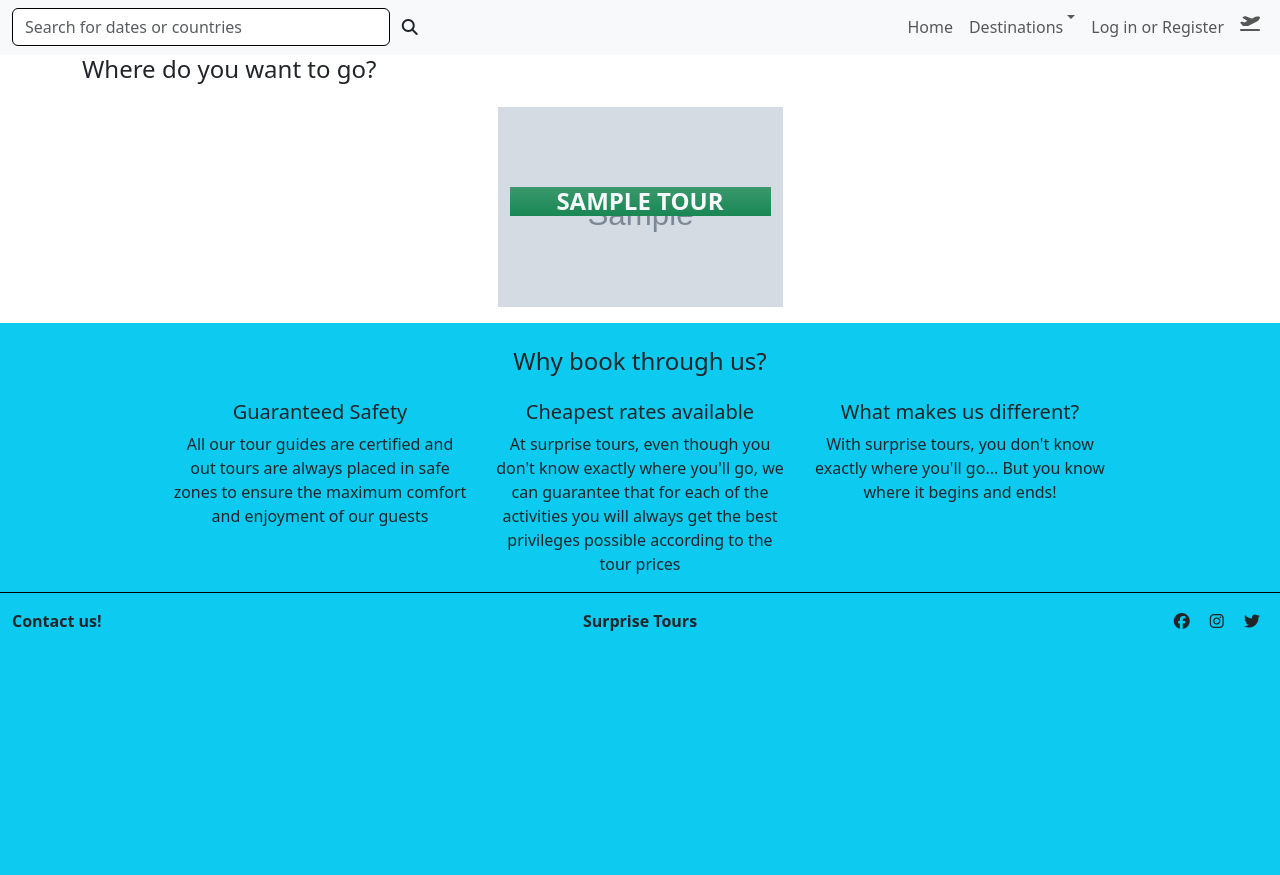
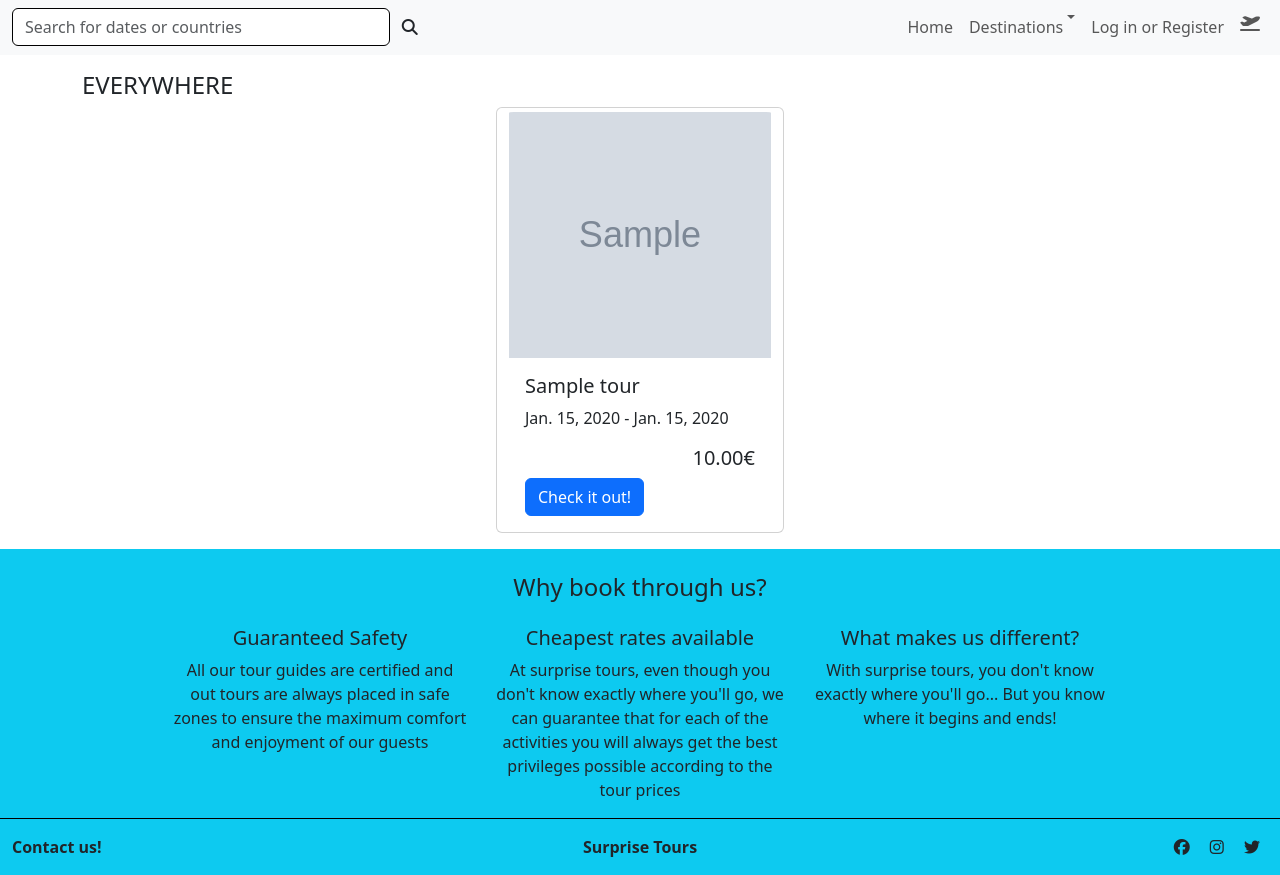
Before and after one commit to lpewton/surprise-tours, a Django app: page /tours/tours/ in a window 1280 px wide. Shown: the part 163-1038 px from the top of the page. Before the commit the page ends 794 px from the top, so only its background shows below. Run offline with Django 3.2, Linux system fonts and the light colour scheme; tables that the repository leaves empty hold one stand-in row (values such as "Sample post"); grey boxes marked "Sample" are stand-in pictures; some libraries are stand-ins or nearby versions.

Commit message:
Style front end for tours.html

```diff
--- a/static/css/base.css
+++ b/static/css/base.css
@@ -17,3 +17,7 @@
     background: url('/media/world.png') no-repeat center center;
     background-size: cover;
 }
+
+.tour-img {
+    height: 250px;
+}
--- a/templates/base.html
+++ b/templates/base.html
@@ -91,7 +91,7 @@
     {% block content %}
     {% endblock %}
 
-    <footer>
+    <footer class="mt-3">
         <div class="container-fluid">
             <div class="row bg-info text-center d-flex justify-content-center">
                 <h4 class="my-4">Why book through us?</h4>
--- a/tours/templates/tours/tours.html
+++ b/tours/templates/tours/tours.html
@@ -3,20 +3,30 @@
 
 {% block content %}
 <div class="container">
-    <h4>Where do you want to go?</h4>
+    {% if current_continent %}
+    {% for continent in current_continent %}
+    <h4 class="text-uppercase mt-3">{{ continent }}</h4>
+    {% endfor %}
+    {% else %}
+    <h4 class="mt-3">EVERYWHERE</h4>
+    {% endif %}
     <div class="row d-flex justify-content-around">
         {% for tour in tours %}
-        <div class="continent-div m-3 col-md-3" style="background-image: url('{{ tour.image_1.url }}'); background-repeat: no-repeat; background-size:
-        cover">
-            <a href="" class="text-decoration-none text-uppercase">
-                <h4 class="text-center text-light bg-gradient bg-success"><strong>{{tour}}</strong></h4>
-            </a>
+        <div class="card" style="width: 18rem;">
+            <img src="{{ tour.image_1.url }}" class="card-img-top tour-img pt-1" alt="Tour Image">
+            <div class="card-body">
+                <h5 class="card-title">{{ tour }}</h5>
+                <p class="card-text">{{ tour.start_date}} - {{ tour.end_date }}</p>
+                <p class="card-text text-end h5">{{ tour.price|floatformat:2 }}€</p>
+                <a href="#" class="btn btn-primary">Check it out!</a>
+            </div>
         </div>
         {% if forloop.counter|divisibleby:3 %}
         <div class="row d-flex justify-content-around mb-3">
-            {% endif %}
-            {% endfor %}
         </div>
+
+        {% endif %}
+        {% endfor %}
     </div>
 </div>
 {% endblock %}
```
